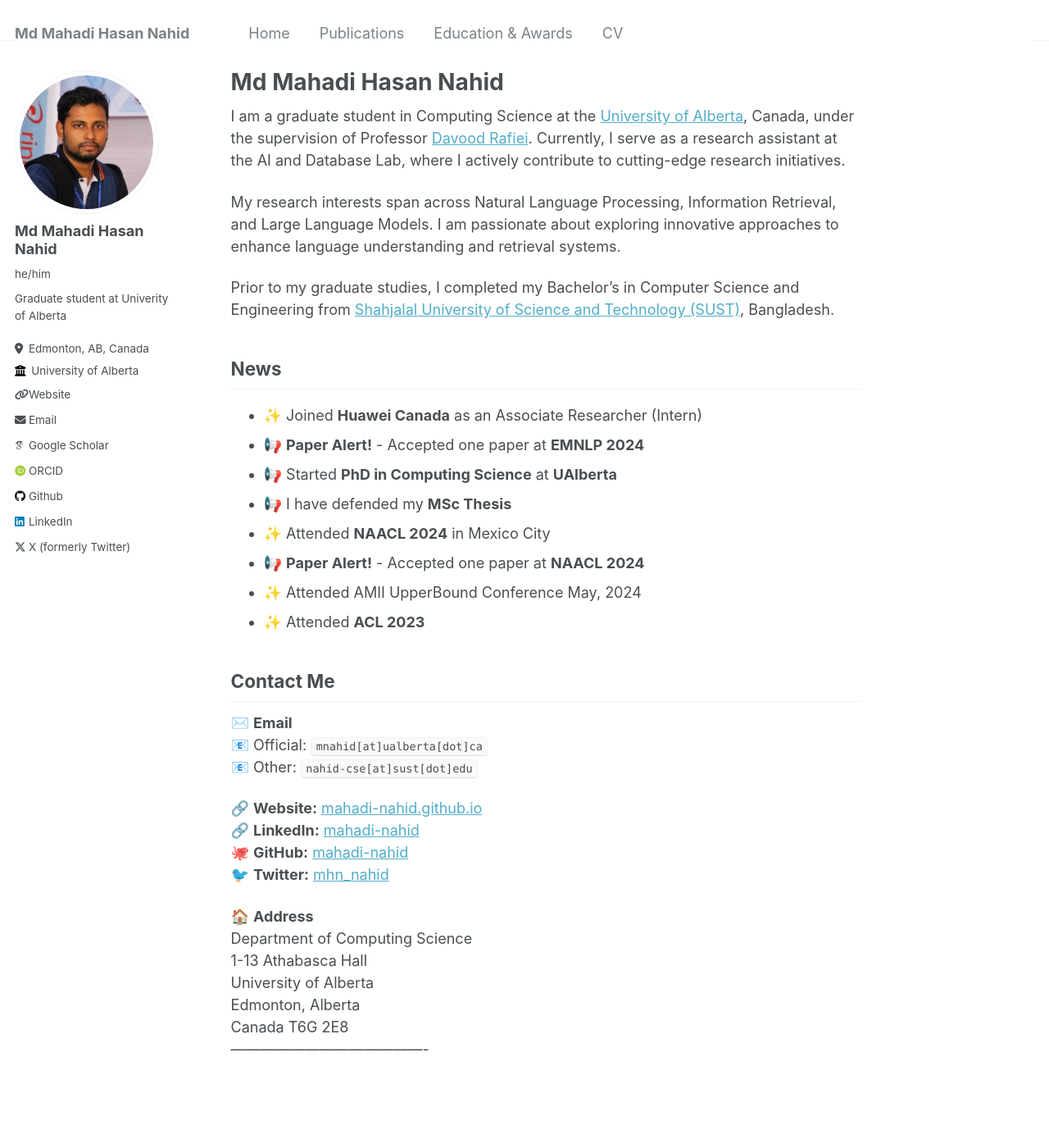
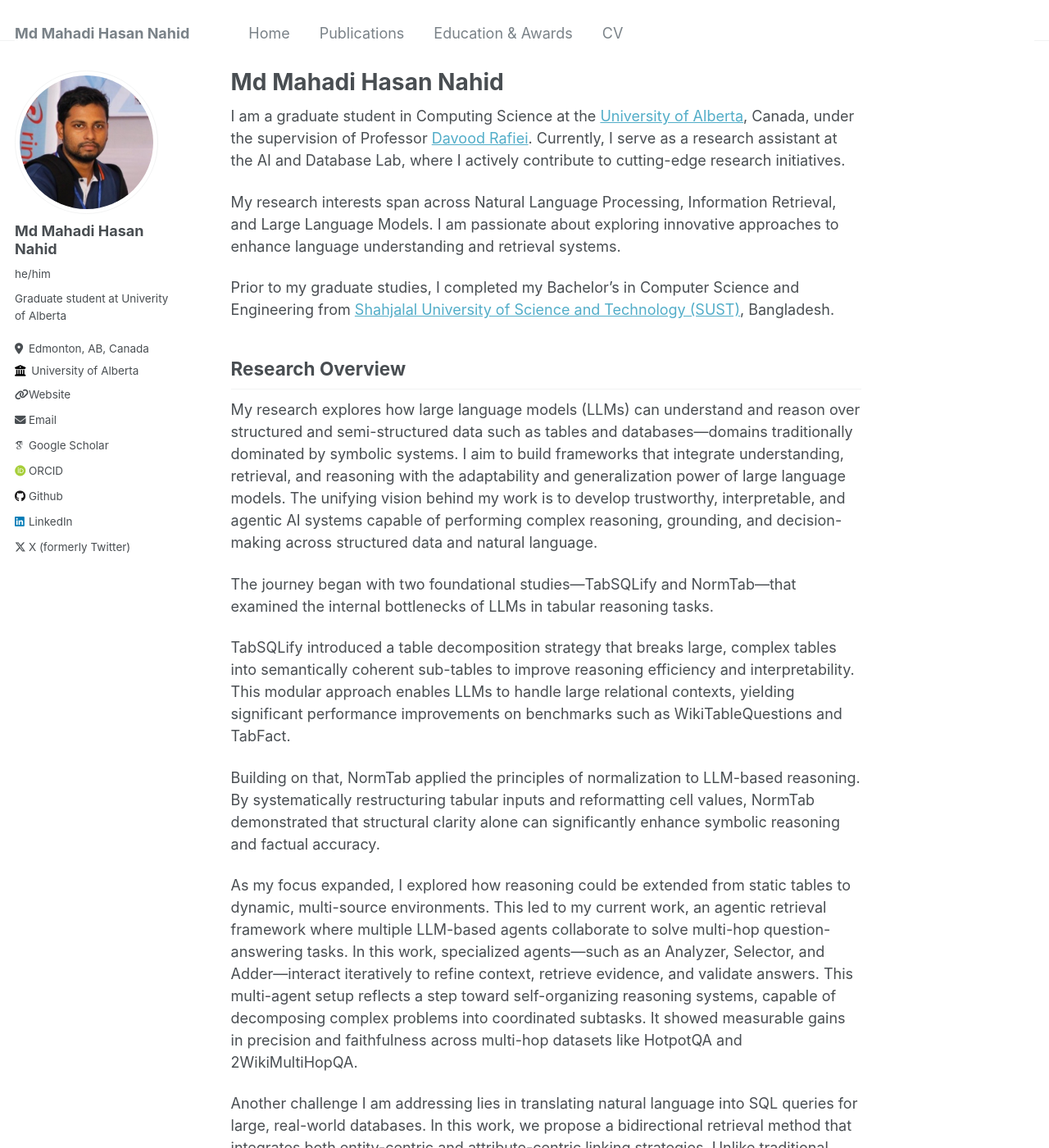
Before and after one commit to mahadi-nahid/mahadi-nahid.github.io, a Jekyll site: the page built from _pages/about.md, in a window 1280 px wide and 1400 px high. Shown: the whole window at 82% size. Built offline with Jekyll 4.4.1, drawn with Linux system fonts in a browser that asks for light colours; some web fonts are replaced; some of the changed text lies outside the part shown.

Commit message:
Update about.md

```diff
--- a/_pages/about.md
+++ b/_pages/about.md
@@ -12,6 +12,22 @@ I am a graduate student in Computing Science at the [University of Alberta](http
 My research interests span across Natural Language Processing, Information Retrieval, and Large Language Models. I am passionate about exploring innovative approaches to enhance language understanding and retrieval systems.
 
 Prior to my graduate studies, I completed my Bachelor's in Computer Science and Engineering from [Shahjalal University of Science and Technology (SUST)](https://www.sust.edu), Bangladesh.
+
+## Research Overview
+My research explores how large language models (LLMs) can understand and reason over structured and semi-structured data such as tables and databases—domains traditionally dominated by symbolic systems. I aim to build frameworks that integrate understanding, retrieval, and reasoning with the adaptability and generalization power of large language models. The unifying vision behind my work is to develop trustworthy, interpretable, and agentic AI systems capable of performing complex reasoning, grounding, and decision-making across structured data and natural language.
+
+The journey began with two foundational studies—TabSQLify and NormTab—that examined the internal bottlenecks of LLMs in tabular reasoning tasks.
+
+TabSQLify introduced a table decomposition strategy that breaks large, complex tables into semantically coherent sub-tables to improve reasoning efficiency and interpretability. This modular approach enables LLMs to handle large relational contexts, yielding significant performance improvements on benchmarks such as WikiTableQuestions and TabFact.
+
+Building on that, NormTab applied the principles of normalization to LLM-based reasoning. By systematically restructuring tabular inputs and reformatting cell values, NormTab demonstrated that structural clarity alone can significantly enhance symbolic reasoning and factual accuracy.
+
+As my focus expanded, I explored how reasoning could be extended from static tables to dynamic, multi-source environments. This led to my current work, an agentic retrieval framework where multiple LLM-based agents collaborate to solve multi-hop question-answering tasks. In this work, specialized agents—such as an  Analyzer, Selector, and Adder—interact iteratively to refine context, retrieve evidence, and validate answers. This multi-agent setup reflects a step toward self-organizing reasoning systems, capable of decomposing complex problems into coordinated subtasks. It showed measurable gains in precision and faithfulness across multi-hop datasets like HotpotQA and 2WikiMultiHopQA.
+
+Another challenge I am addressing lies in translating natural language into SQL queries for large, real-world databases. In this work, we propose a bidirectional retrieval method that integrates both entity-centric and attribute-centric linking strategies. Unlike traditional one-directional schema matching, this approach enables richer context understanding, improves schema recall, and reduces false positives. Tested on massive benchmarks such as BIRD and Spider, the framework demonstrates how retrieval-oriented reasoning can ground LLMs in large schema spaces efficiently.
+
+Collectively, these projects chart a research trajectory that spans understanding, agentic retrieval, and reasoning—unified by a central ambition: to make LLMs not just generators of text but reasoning engines capable of grounded understanding, compositional logic, and reliable inference.
+
 
 ## News
 * ✨ Joined **Huawei Canada** as an Associate Researcher (Intern)
```
